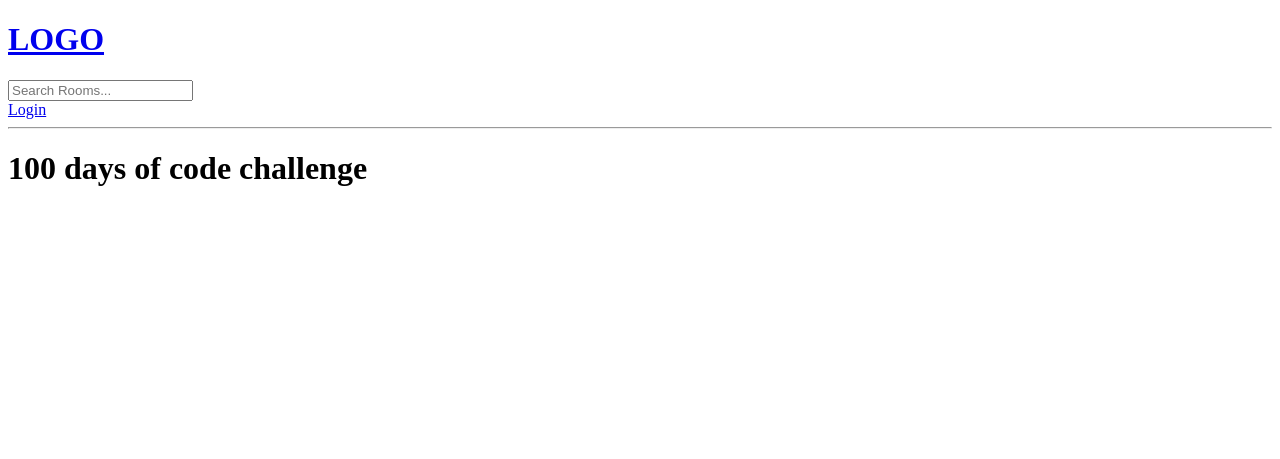
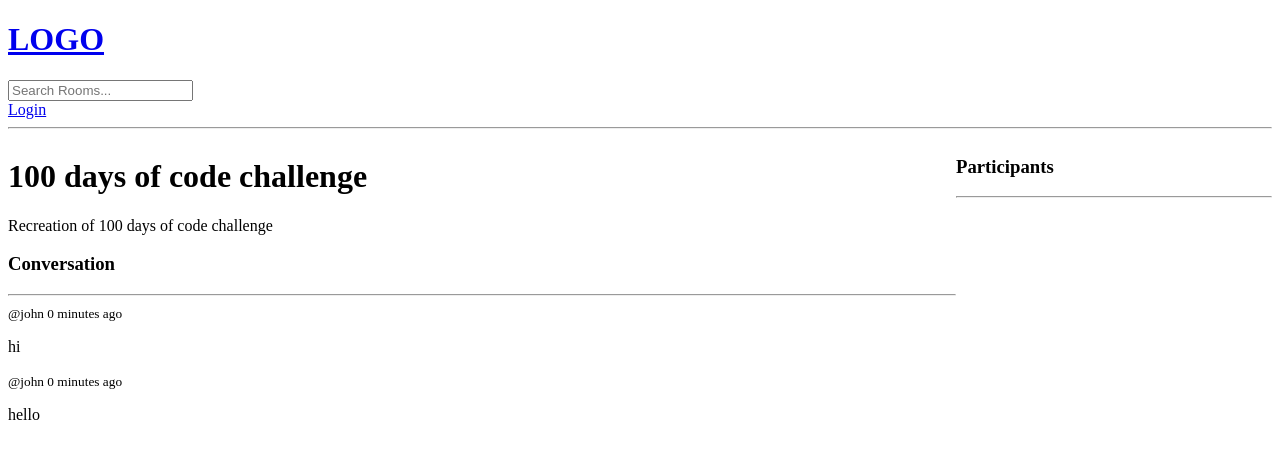
Before and after one commit to JohnCarlson1/studybud, a Django app: page /room/5/ in a window 1280 px wide. Shown: the top 459 px of the page. Run offline with Django 4.2, Linux system fonts and the light colour scheme; data comes from the database, SQL or seed files in the repository; both versions use the stored data as it was after the commit.

Commit message:
Added comments and participants

```diff
--- a/baseApp/models.py
+++ b/baseApp/models.py
@@ -14,7 +14,8 @@
     topic = models.ForeignKey(Topic, on_delete=models.SET_NULL, null=True)
     name = models.CharField(max_length=200)
     description = models.TextField(null=True,blank=True)
-    #participants =
+    participants = models.ManyToManyField(
+        User, related_name='participants', blank=True)
     updated = models.DateTimeField(auto_now=True)
     created = models.DateTimeField(auto_now_add=True)
 
--- a/baseApp/templates/baseApp/room.html
+++ b/baseApp/templates/baseApp/room.html
@@ -2,6 +2,57 @@
 
 {% block content %}
 
-<h1>{{room.name}}</h1>
+<style>
+    .room-container {
+        display: grid;
+        grid-template-columns: 3fr 1fr;
+    }
+</style>
+
+<div class="room-container">
+
+    <div>
+
+        <h1>{{room.name}}</h1>
+
+        <p>{{room.description}}</p>
+
+        <div class="comment-wrapper">
+            <h3>Conversation</h3>
+            <hr>
+
+            {% for message in room_messages %}
+                <div>
+                    {% if request.user == message.user %}
+                    <a href="{% url 'delete-message' message.id %}">Delete</a>
+                    {% endif %}
+                    <small>@{{message.user}}  {{message.created|timesince}} ago</small>
+                    <p>{{message.body}}</p>
+                </div>
+            {% endfor %}
+
+            {% if request.user.is_authenticated %}
+            <div class="comment-form">
+                <form action="" method="post">
+                    {% csrf_token %}
+                    <input type="text" name="body" placeholder="Write your message here..."/>
+                </form>
+            </div>
+            {% endif %}
+
+        </div>
+    </div>
+
+    <div>
+        <h3>Participants</h3>
+        <hr>
+
+        {% for user in participants %}
+            <div>
+                <p>@{{user.username}}</p>
+            </div>
+        {% endfor %}
+    </div>
+</div>
 
 {% endblock content %}
--- a/baseApp/urls.py
+++ b/baseApp/urls.py
@@ -11,5 +11,6 @@
 
     path('create-room/', views.createRoom, name="create-room"),
     path('update-room/<str:pk>/', views.updateRoom, name="update-room"),
-    path('delete-room/<str:pk>/', views.deleteRoom, name="delete-room")
+    path('delete-room/<str:pk>/', views.deleteRoom, name="delete-room"),
+    path('delete-message/<str:pk>/', views.deleteMessage, name="delete-message")
 ]
--- a/baseApp/views.py
+++ b/baseApp/views.py
@@ -6,7 +6,7 @@
 from django.contrib.auth.models import User
 from django.contrib.auth import authenticate, login, logout
 from django.contrib.auth.forms import UserCreationForm
-from .models import Room, Topic
+from .models import Room, Topic, Message
 from .forms import RoomForm
 
 def loginPage(request):
@@ -78,10 +78,19 @@
     return render(request, 'baseApp/home.html', context) # passing context in makes it available in home.html
 
 def room(request, pk):
+    room = Room.objects.get(id=pk)
+    room_messages = room.message_set.all().order_by('-created') #message_set.all grabs the set of messages related to this specific room
+    participants = room.participants.all() #for many to many
+    if request.method == 'POST':
+        message = Message.objects.create(
+            user = request.user,
+            room = room,
+            body = request.POST.get('body') #value passed in from room input
+        )
+        room.participants.add(request.user)
+        return redirect('room', pk=room.id)
 
-    room = Room.objects.get(id=pk)
-    context = {'room':room}
-
+    context = {'room':room, 'room_messages':room_messages, 'participants':participants}
     return render(request, 'baseApp/room.html', context)
 
 @login_required(login_url='login') #prohibits access to createroom if not a user, redirects to login page if not user
@@ -126,3 +135,15 @@
         room.delete()
         return redirect('home')
     return render(request, 'baseApp/delete.html', {'obj':room})
+
+@login_required(login_url='login')
+def deleteMessage(request, pk):
+    message = Message.objects.get(id=pk)
+
+    if request.user != message.user:
+        return HttpResponse('You are not allowed here!!')
+
+    if request.method == 'POST':
+        message.delete()
+        return redirect('home')
+    return render(request, 'baseApp/delete.html', {'obj':message})
```
Also changed, not shown: baseApp/migrations/0003_alter_room_options_room_participants.py (added), db.sqlite3.
